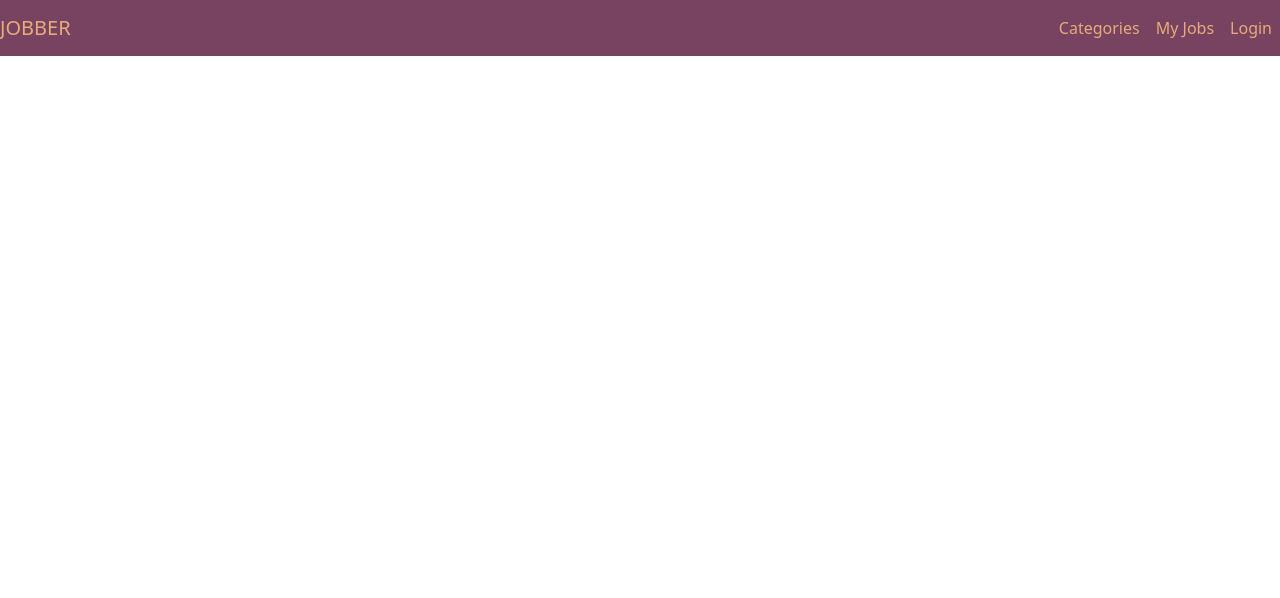
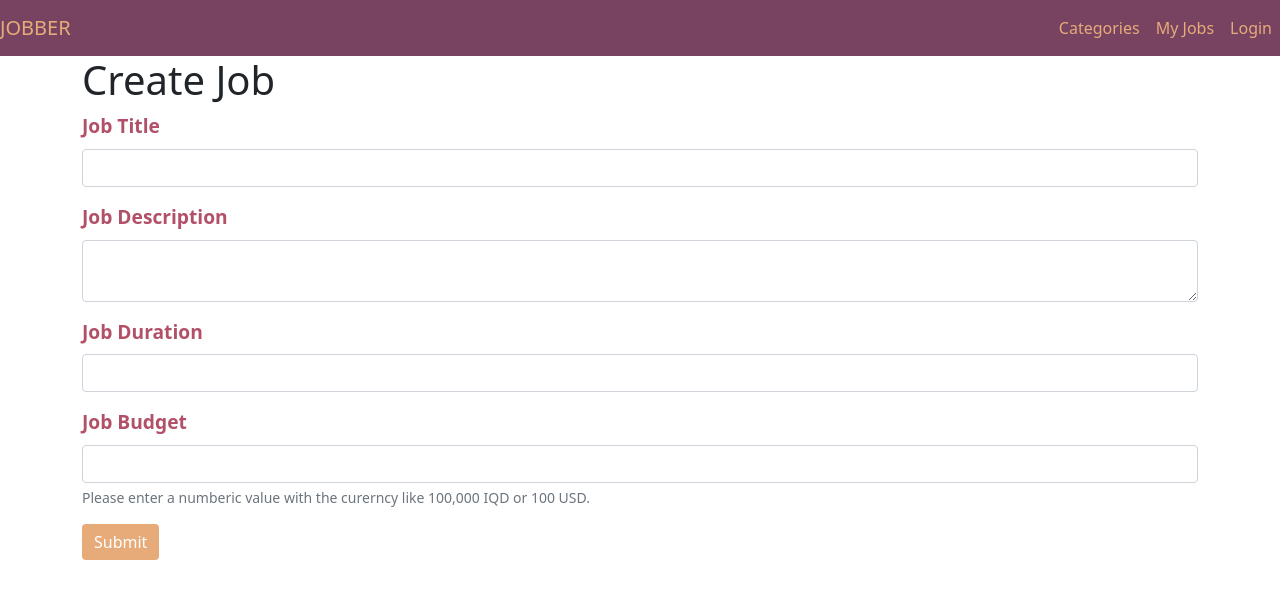
Before and after one commit to DyaryRaoof/jobber-front-end, a React (Create React App) app: page /create-job in a window 1280 px wide. Shown: the top 598 px of the page. Built offline with nearby package versions, Linux system fonts and the light colour scheme.

Commit message:
Add createJobPage

```diff
--- a/src/App.js
+++ b/src/App.js
@@ -2,6 +2,7 @@ import Header from './Components/Header';
 import CategoriesPage from './Components/Categories-Page';
 import { BrowserRouter as Router, Route, Routes } from 'react-router-dom';
 import JobListPage from './Components/JobListPage';
+import CreateJobPage from './Components/CreateJobPage';
 
 function App() {
   return (
@@ -11,6 +12,7 @@ function App() {
         <Routes>
           <Route path="/" element={<CategoriesPage />} />
           <Route path="/categories/:id/jobs" element={<JobListPage />} />
+          <Route path="/create-job" element={<CreateJobPage />} />
         </Routes>
       </div>
     </Router>
--- /dev/null
+++ b/src/Components/CreateJobPage.css
@@ -0,0 +1,10 @@
+.create-job-page-container label{
+    color: #B25068;
+    font-size: 1.2em;
+    font-weight: bold;
+}
+
+.create-job-page-container button {
+    background-color: #E7AB79  !important;
+    border: none;
+}
--- /dev/null
+++ b/src/Components/CreateJobPage.js
@@ -0,0 +1,44 @@
+import './CreateJobPage.css';
+
+const CreateJobPage = () => {
+  return (
+    <div className="create-job-page-container">
+      <h1>Create Job</h1>
+      <form>
+        <div class="mb-3">
+          <label for="jobTitle" class="form-label">
+            Job Title
+          </label>
+          <input type="email" class="form-control" id="jobTitle" aria-describedby="emailHelp" />
+        </div>
+        <div class="mb-3">
+          <label for="jobDescription" class="form-label">
+            Job Description
+          </label>
+          <textarea class="form-control" id="jobDescription" />
+        </div>
+        <div class="mb-3">
+          <label for="jobDuration" class="form-label">
+            Job Duration
+          </label>
+          <input type="text" class="form-control" id="jobDuration" />
+        </div>
+        <div class="mb-3">
+          <label for="jobBudget" class="form-label">
+            Job Budget
+          </label>
+          <input type="password" class="form-control" id="jobBudget" />
+          <div className="form-text" id="jobBudgetHelp">
+            Please enter a numberic value with the curerncy like 100,000 IQD or 100 USD.
+          </div>
+        </div>
+
+        <button type="submit" class="btn btn-primary">
+          Submit
+        </button>
+      </form>
+    </div>
+  );
+};
+
+export default CreateJobPage;
--- /dev/null
+++ b/src/Components/JobListCard.js
@@ -0,0 +1,20 @@
+const JobListCard = ({ job }) => {
+  return (
+    <div key={job.id}>
+      <div className="job-list-card">
+        <h2>{job.title}</h2>
+        <p>{job.description}</p>
+        <p>{job.duration}</p>
+        <p>{job.tags}</p>
+        <p>{job.budget}</p>
+        <p>{job.user.name}</p>
+        <p>{job.status}</p>
+        <p>{job.createdAt}</p>
+        <button className="btn btn-primary m-1">CALL</button>
+        <button className="btn btn-primary">MESSAGE</button>
+      </div>
+    </div>
+  );
+};
+
+export default JobListCard;
--- a/src/Components/JobListPage.js
+++ b/src/Components/JobListPage.js
@@ -1,5 +1,6 @@
 import DUYMMY_JOBS from '../DUMMY_DATA/jobs';
 import './JobList.css';
+import JobListCard from './JobListCard';
 
 const JobListPage = () => {
   return (
@@ -7,18 +8,7 @@ const JobListPage = () => {
       <h1>Job List</h1>
       <div className="job-list-card-container">
         {DUYMMY_JOBS.map((job) => (
-          <div key={job.id}>
-            <div className="job-list-card">
-              <h2>{job.title}</h2>
-              <p>{job.description}</p>
-              <p>{job.duration}</p>
-              <p>{job.tags}</p>
-              <p>{job.budget}</p>
-              <p>{job.user.name}</p>
-              <p>{job.status}</p>
-              <p>{job.createdAt}</p>
-            </div>
-          </div>
+          <JobListCard key={job.id} job={job} />
         ))}
       </div>
     </div>
```
